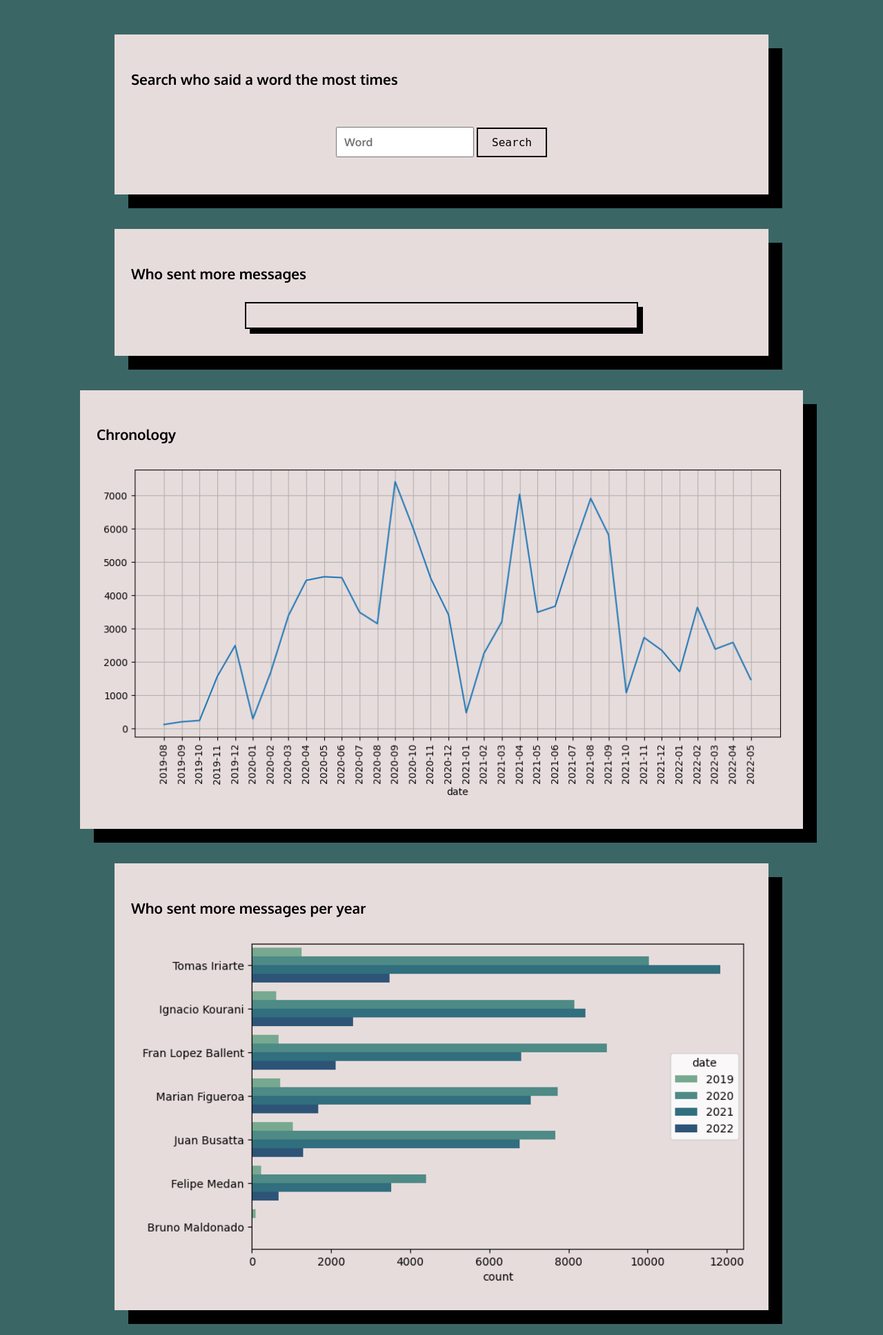
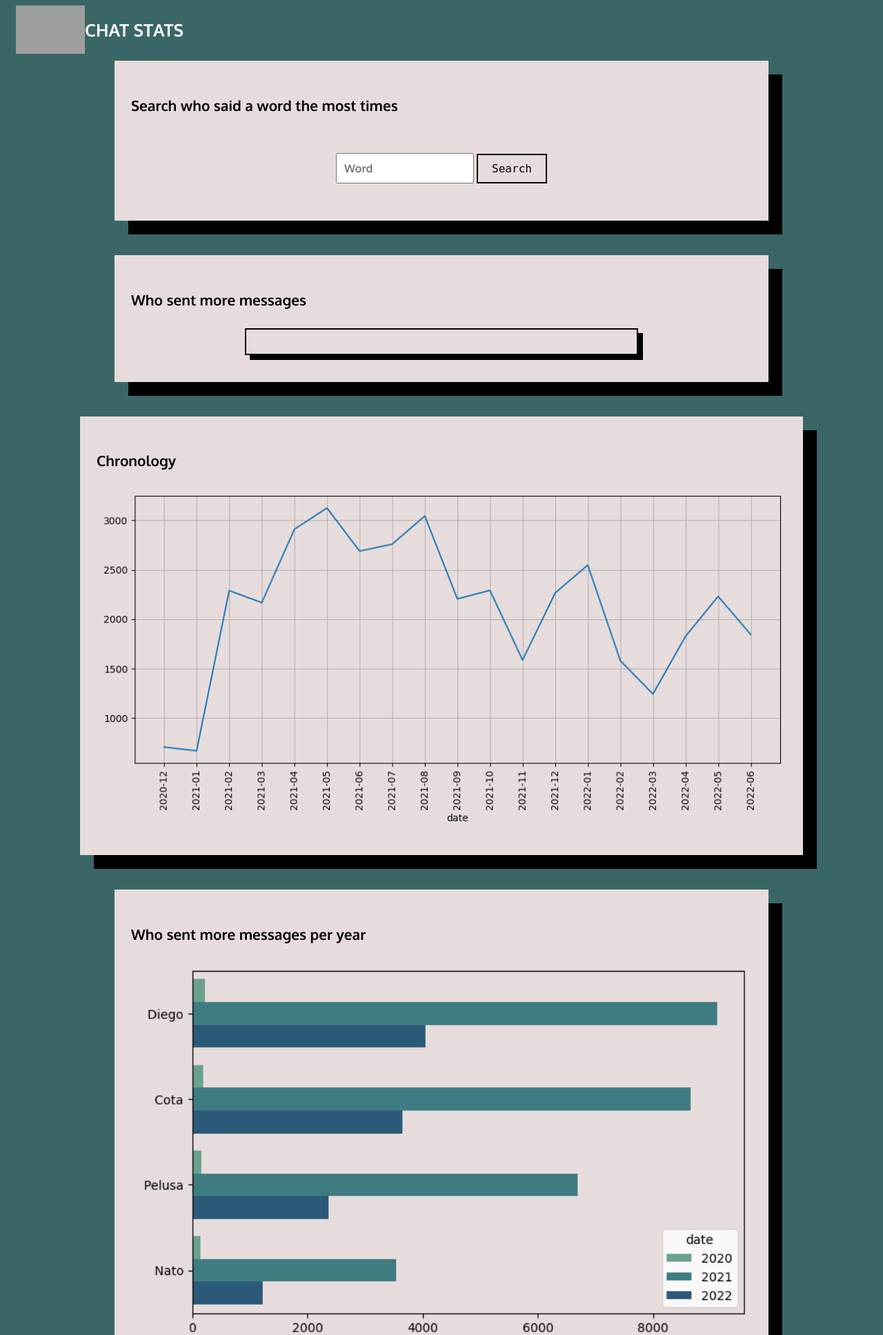
Before and after one commit to flopezballent/ChatStats, a Django app: template Stats/templates/Stats/results.html in a window 1280 px wide. Shown: the top 1936 px of the page at 69% size. Run offline with Django 4.2, Linux system fonts and the light colour scheme; the template is opened without the code that fills it, so the values that code supplies are empty; some web fonts are replaced; grey boxes are pictures that could not be loaded.

Commit message:
Home button in results template

```diff
--- a/Stats/static/Stats/style.css
+++ b/Stats/static/Stats/style.css
@@ -1,6 +1,18 @@
 body {
     background-color: rgb(59, 102, 102);
     text-align: center;
+}
+
+body header a {
+    display: flex;
+    align-items: center;
+    text-align: left;
+    font-family: 'Oxygen', sans-serif;
+    font-weight: 650;
+    font-size: 25px;
+    margin-left: 15px;
+    color: white;
+    text-decoration: none;
 }
 
 h1{
@@ -83,13 +95,6 @@
     color: white;
 }
 
-.home {
-    font-family: 'Oxygen', sans-serif;
-    font-size: 25px;
-    text-align: left !important;
-    padding: 10px;
-}
-
 input[type='text'] {
     font-family: 'Oxygen', sans-serif;
     font-size: 16px;
@@ -109,6 +114,15 @@
 .help-text {
     margin-top: 40 px;
     font-family: 'Oxygen Mono', monospace;
+}
+
+.block-search {
+    background-color: rgb(231, 220, 220);
+    padding: 1.5em;
+    max-width: 900px;
+    box-shadow: 20px 20px;
+    margin: 0 auto;
+    margin-top: 10px;
 }
 
 .block {
--- a/Stats/templates/Stats/results.html
+++ b/Stats/templates/Stats/results.html
@@ -14,7 +14,13 @@
     <link href="{% static 'Stats/style.css' %}" rel="stylesheet">
 </head>
 <body style="background-color: rgb(59, 102, 102);">
-    <div id="ranking_block" class="block">
+    <header>
+        <a href="{% url 'Home' %}">
+            <img src="{% static 'Stats/svg/wa.svg' %}" alt="" width="100" height="70">
+            CHAT STATS
+        </a>
+    </header>
+    <div id="ranking_block" class="block-search">
         <h4 class="block-title">Search who said a word the most times</h4>
         <form action="" method="POST">
             {% csrf_token %}
```
Also changed, not shown: db.sqlite3, media/graphs/chronology.png, media/graphs/histogram.png, media/graphs/key.png, media/graphs/rank-per-year.png, media/graphs/week.png, media/graphs/year.png.
